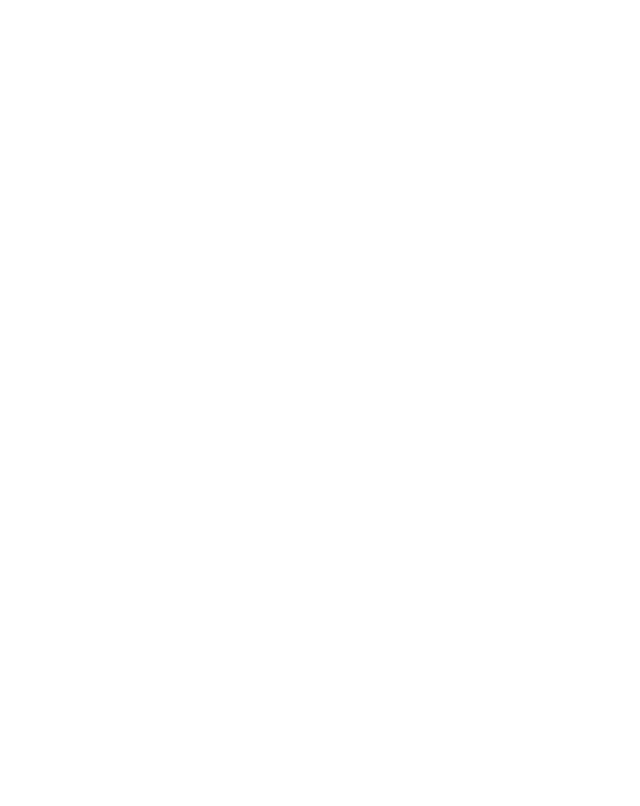
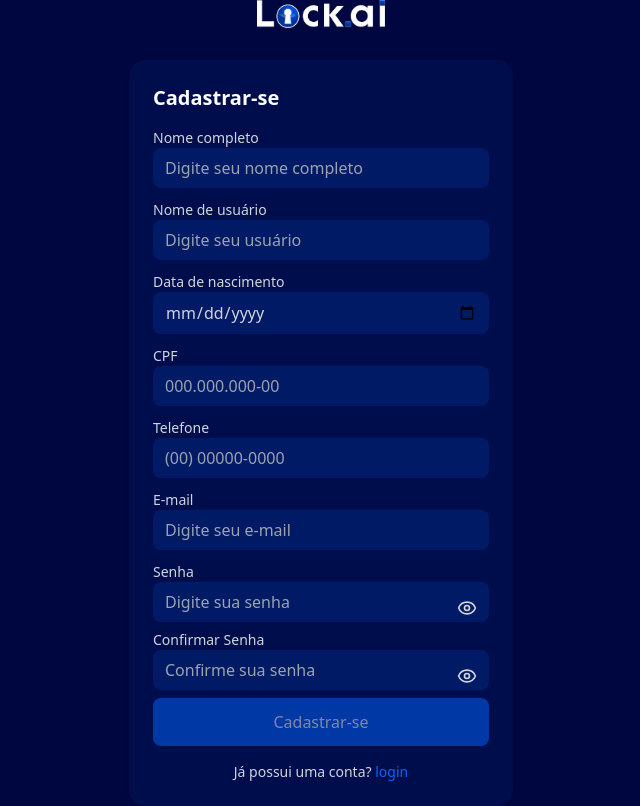
Before and after one commit to rafaela-oliveira21/Lockai_App, a React (Vite) app: page /cadastro in a window 1280 px wide. Before the commit this address had no page. Shown: the whole page, without its empty margins (319-959 px from the left). Built offline with nearby package versions, Linux system fonts and the light colour scheme.

Commit message:
insert page cadastro

```diff
--- a/src/App.jsx
+++ b/src/App.jsx
@@ -1,6 +1,7 @@
 import { BrowserRouter as Router, Routes, Route } from "react-router-dom";
 import Login from "./pages/Login";
 import RecuperarSenha from "./pages/RecuperarSenha";
+import Cadastro from "./pages/cadastro";
 
 export default function App() {
   return (
@@ -8,6 +9,7 @@
       <Routes>
         <Route path="/Login" element={<Login />} />
         <Route path="/recuperar-senha" element={<RecuperarSenha />} />
+        <Route path="/cadastro" element={<Cadastro />} />
       </Routes>
     </Router>
   );
--- /dev/null
+++ b/src/pages/cadastro.jsx
@@ -0,0 +1,228 @@
+import { useState } from "react";
+import { Eye, EyeOff } from "lucide-react";
+import { Link } from "react-router-dom";
+import logo from "../assets/img/logo.png";
+
+export default function Cadastro() {
+  const [showPassword, setShowPassword] = useState(false);
+  const [showConfirmPassword, setShowConfirmPassword] = useState(false);
+
+  const [nome, setNome] = useState("");
+  const [cpf, setCpf] = useState("");
+  const [email, setEmail] = useState("");
+  const [usuario, setUsuario] = useState("");
+  const [senha, setSenha] = useState("");
+  const [confirmarSenha, setConfirmarSenha] = useState("");
+  const [nascimento, setNascimento] = useState("");
+  const [telefone, setTelefone] = useState("");
+
+  const [erroSenha, setErroSenha] = useState("");
+  const [erroConfirmar, setErroConfirmar] = useState("");
+
+  // Máscara CPF
+  const handleCpfChange = (e) => {
+    let value = e.target.value.replace(/\D/g, "");
+    value = value.replace(/(\d{3})(\d)/, "$1.$2");
+    value = value.replace(/(\d{3})(\d)/, "$1.$2");
+    value = value.replace(/(\d{3})(\d{1,2})$/, "$1-$2");
+    setCpf(value);
+  };
+
+  // Máscara Telefone
+  const handleTelefoneChange = (e) => {
+    let value = e.target.value.replace(/\D/g, "");
+    value = value.replace(/^(\d{2})(\d)/g, "($1) $2");
+    value = value.replace(/(\d{5})(\d{1,4})$/, "$1-$2");
+    setTelefone(value);
+  };
+
+  // Validação de senha
+  const handleSenhaChange = (e) => {
+    const value = e.target.value;
+    const regex =
+      /^(?=.*[A-Z])(?=.*[!@#$%^&*()_+\-=\[\]{};':"\\|,.<>\/?]).{8,}$/;
+
+    setSenha(value);
+    if (value.length === 0) {
+      setErroSenha("");
+    } else if (!regex.test(value)) {
+      setErroSenha(
+        "A senha deve ter pelo menos 8 caracteres, 1 letra maiúscula e 1 caractere especial."
+      );
+    } else {
+      setErroSenha("");
+    }
+  };
+
+  // Validação confirmação
+  const handleConfirmarSenha = (e) => {
+    const value = e.target.value;
+    setConfirmarSenha(value);
+    if (value !== senha) {
+      setErroConfirmar("As senhas não coincidem.");
+    } else {
+      setErroConfirmar("");
+    }
+  };
+
+  return (
+    <div className="min-h-screen bg-background flex flex-col justify-center items-center px-6">
+      {/* Logo */}
+      <div className="mb-8">
+        <img src={logo} alt="Logo" className="w-32 mx-auto" />
+      </div>
+
+      {/* Card de Cadastro */}
+      <div className="w-full max-w-sm bg-primary p-6 rounded-2xl shadow-md">
+        <h1 className="text-xl font-semibold text-white mb-4">Cadastrar-se</h1>
+
+        {/* Nome completo */}
+        <div className="mb-3">
+          <label className="block text-sm text-gray-300">Nome completo</label>
+          <input
+            type="text"
+            value={nome}
+            onChange={(e) => setNome(e.target.value)}
+            placeholder="Digite seu nome completo"
+            className="w-full px-3 py-2 bg-terceary text-gray-300 rounded-lg focus:ring-2 focus:ring-secondary"
+          />
+        </div>
+
+        {/* Nome de usuário */}
+        <div className="mb-3">
+          <label className="block text-sm text-gray-300">Nome de usuário</label>
+          <input
+            type="text"
+            value={usuario}
+            onChange={(e) => setUsuario(e.target.value)}
+            placeholder="Digite seu usuário"
+            className="w-full px-3 py-2 bg-terceary text-gray-300 rounded-lg focus:ring-2 focus:ring-secondary"
+          />
+        </div>
+
+        {/* Data de nascimento */}
+        <div className="mb-3">
+          <label className="block text-sm text-gray-300">
+            Data de nascimento
+          </label>
+          <input
+            type="date"
+            value={nascimento}
+            onChange={(e) => setNascimento(e.target.value)}
+            className="w-full px-3 py-2 bg-terceary text-gray-300 rounded-lg focus:ring-2 focus:ring-secondary"
+          />
+        </div>
+
+        {/* CPF */}
+        <div className="mb-3">
+          <label className="block text-sm text-gray-300">CPF</label>
+          <input
+            type="text"
+            maxLength={14}
+            value={cpf}
+            onChange={handleCpfChange}
+            placeholder="000.000.000-00"
+            className="w-full px-3 py-2 bg-terceary text-gray-300 rounded-lg focus:ring-2 focus:ring-secondary"
+          />
+        </div>
+
+        {/* Telefone */}
+        <div className="mb-3">
+          <label className="block text-sm text-gray-300">Telefone</label>
+          <input
+            type="tel"
+            maxLength={15}
+            value={telefone}
+            onChange={handleTelefoneChange}
+            placeholder="(00) 00000-0000"
+            className="w-full px-3 py-2 bg-terceary text-gray-300 rounded-lg focus:ring-2 focus:ring-secondary"
+          />
+        </div>
+
+        {/* Email */}
+        <div className="mb-3">
+          <label className="block text-sm text-gray-300">E-mail</label>
+          <input
+            type="email"
+            value={email}
+            onChange={(e) => setEmail(e.target.value)}
+            placeholder="Digite seu e-mail"
+            className="w-full px-3 py-2 bg-terceary text-gray-300 rounded-lg focus:ring-2 focus:ring-secondary"
+          />
+        </div>
+
+        {/* Senha */}
+        <div className="mb-2 relative">
+          <label className="block text-sm text-gray-300">Senha</label>
+          <input
+            type={showPassword ? "text" : "password"}
+            value={senha}
+            onChange={handleSenhaChange}
+            placeholder="Digite sua senha"
+            className={`w-full px-3 py-2 bg-terceary text-gray-300 rounded-lg pr-10 focus:ring-2 focus:ring-secondary ${
+              erroSenha ? "border-red-500" : ""
+            }`}
+          />
+          <button
+            type="button"
+            onClick={() => setShowPassword(!showPassword)}
+            className="absolute right-3 top-9 text-gray-300"
+          >
+            {showPassword ? <EyeOff size={20} /> : <Eye size={20} />}
+          </button>
+        </div>
+        {erroSenha && <p className="text-red-400 text-sm">{erroSenha}</p>}
+
+        {/* Confirmar Senha */}
+        <div className="mb-2 relative">
+          <label className="block text-sm text-gray-300">
+            Confirmar Senha
+          </label>
+          <input
+            type={showConfirmPassword ? "text" : "password"}
+            value={confirmarSenha}
+            onChange={handleConfirmarSenha}
+            placeholder="Confirme sua senha"
+            className={`w-full px-3 py-2 bg-terceary text-gray-300 rounded-lg pr-10 focus:ring-2 focus:ring-secondary ${
+              erroConfirmar ? "border-red-500" : ""
+            }`}
+          />
+          <button
+            type="button"
+            onClick={() => setShowConfirmPassword(!showConfirmPassword)}
+            className="absolute right-3 top-9 text-gray-300"
+          >
+            {showConfirmPassword ? <EyeOff size={20} /> : <Eye size={20} />}
+          </button>
+        </div>
+        {erroConfirmar && (
+          <p className="text-red-400 text-sm">{erroConfirmar}</p>
+        )}
+
+        {/* Botão */}
+        <button
+          disabled={
+            !!erroSenha ||
+            !!erroConfirmar ||
+            senha.length === 0 ||
+            confirmarSenha.length === 0
+          }
+          className="w-full bg-secondary text-white py-3 rounded-lg font-medium hover:bg-secondary transition-colors disabled:opacity-50 disabled:cursor-not-allowed"
+        >
+          Cadastrar-se
+        </button>
+
+        {/* Link login */}
+        <p className="text-center text-sm text-gray-300 mt-4">
+          Já possui uma conta?{" "}
+          <Link
+            to="/login"
+            className="text-secondary font-medium hover:underline"
+          >
+            login
+          </Link>
+        </p>
+      </div>
+    </div>
+  );
+}
```
